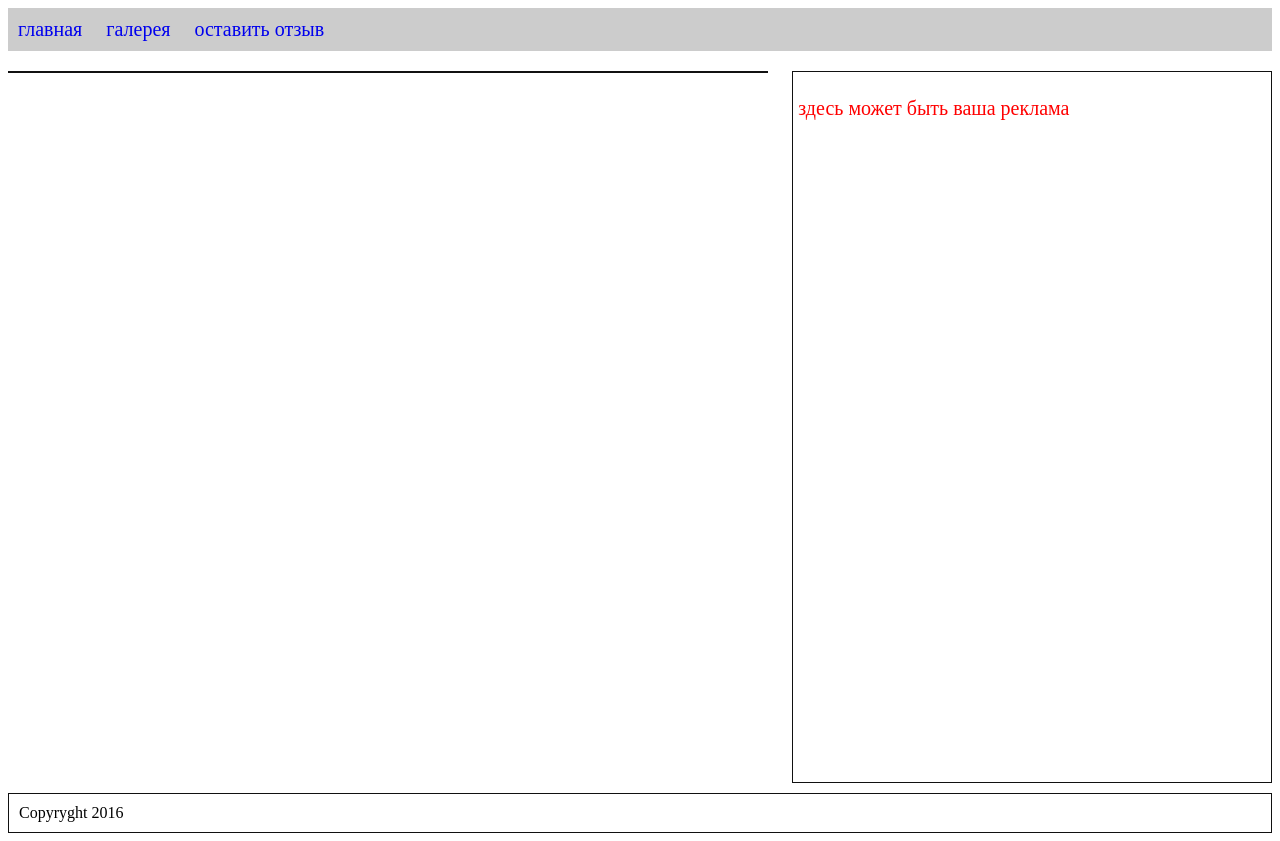
After one commit to Maslenok23082001/gallery, a PHP site: page /pages/pyxyv.php in a window 1280 px wide. The commit adds this page. Run offline with PHP 8.4, Linux system fonts and the light colour scheme; some libraries are stand-ins or nearby versions.

```diff
--- /dev/null
+++ b/www/block/footer.php
@@ -0,0 +1,3 @@
+<div id="footer">
+		Copyryght 2016
+</div>
--- /dev/null
+++ b/www/block/header.php
@@ -0,0 +1,7 @@
+<div id="nav">
+		<ul id="myul">
+				<li><a href="../index.php">главная</a></li>
+				<li><a href="../pages/galery.php">галерея</a></li>
+				<li><a href="../pages/pyxyv.php">оставить отзыв</a></li>
+		</ul>
+</div>
--- a/www/functions.php
+++ b/www/pages/array_lesson.php
@@ -1 +1,4 @@
 <?php
+
+
+?>
--- /dev/null
+++ b/www/pages/database.php
@@ -0,0 +1,5 @@
+<?php
+
+$base = new mysqli('localhost', 'root', '', 'base1');
+
+?>
--- /dev/null
+++ b/www/pages/pyxyv.php
@@ -0,0 +1,26 @@
+
+<!DOCTYPE html>
+<html lang="en">
+<head>
+    <meta charset="UTF-8">
+    <link rel="stylesheet" type="text/css" href="../public/main.css">
+    <title>kafdfsdf</title>
+</head>
+<body>
+<?php require_once "../block/header.php"; ?>
+<div id="rigth_reclame">
+    <p>здесь может быть ваша реклама</p>
+
+</div>
+<div id="content">
+</div>
+<div id="footer">
+    Copyryght 2016
+</div>
+
+
+<!--скрипты-->
+<script type="text/javascript" src="http://ajax.googleapis.com/ajax/libs/jquery/2.0.3/jquery.min.js"></script>
+<script type="text/javascript" src="public/main.js"></script>
+</body>
+</html>
--- /dev/null
+++ b/www/public/main.css
@@ -0,0 +1,41 @@
+#myul {
+	background-color: #ccc;
+	padding: 0;
+	margin: 0;
+}
+#myul li {
+	display: inline-block;
+}
+#myul li a {
+	display: block;
+	padding: 10px;
+	text-decoration: none;
+	font-size: 20px;
+}
+#myul li a:hover {
+	background-color: #ddd;
+	color: #000;
+}
+#content {
+	width: 60%;
+	border: 1px solid #111;
+	margin-top: 20px;
+}
+#rigth_reclame {
+	float: right;
+	padding: 5px;
+	width: 37%;
+	font-size: 20px;
+	color: red;
+	border: 1px solid #111;
+	margin-top: 20px;
+	height: 700px;
+	margin-bottom: 10px;
+
+}
+#footer {
+	border: 1px solid #111;
+	padding: 10px;
+	clear: both;
+	margin-top: 10px;
+}
```
Also changed, not shown: www/index.php (+26 -3 lines), www/pages/add_image.php (added, +25 -0 lines), www/pages/galery.php (added, +31 -0 lines), www/images_galery/1.jpg (added), www/images_galery/1.png (added), www/images_galery/2.jpg (added), www/images_galery/3.jpg (added), www/images_galery/4.jpg (added), www/images_galery/5.jpg (added), www/images_galery/content_image.png (added), www/images_galery/logo.png (added), www/public/main.js (added).
